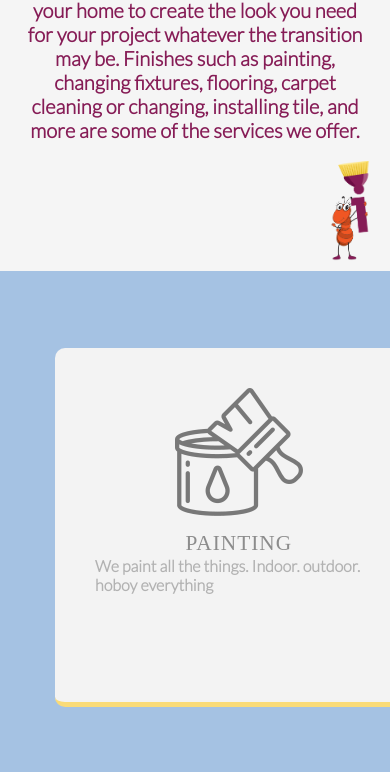
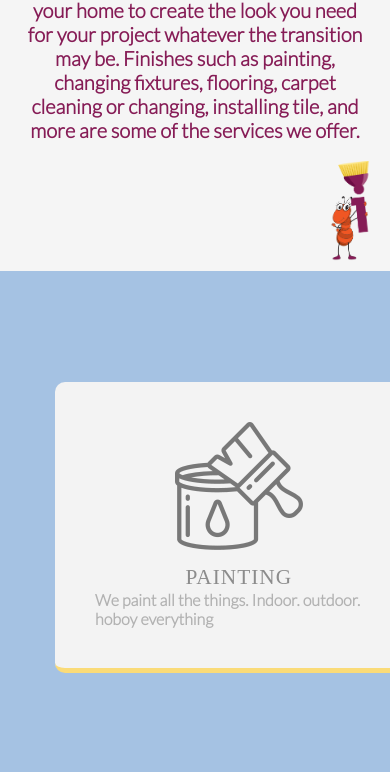
Before and after one commit to MomentaiBro/CarlaniWebApp, a React (Create React App) app: page / in a window 390 px wide. Shown: the part 1529-2301 px from the top of the page. Built offline with nearby package versions, Linux system fonts and the light colour scheme; the HTML template or start-up script is replaced by a standard one.

Commit message:
worked on services and now it's super sexy af

```diff
--- a/src/modules/Services.module.css
+++ b/src/modules/Services.module.css
@@ -80,10 +80,10 @@ img.serviceIcon {
 } */
 
 @media (max-width: 500px) {
-  .singleservice,
+  /* .singleservice,
   .singleserviceb {
     width: 100%;
-  }
+  } */
 
   .services {
     height: 100%;
@@ -98,7 +98,6 @@ img.serviceIcon {
     margin-top: 25px;
     display: grid;
     height: 100%;
-    width: 100%;
     grid-template-areas:
       "card"
       "card"
@@ -114,7 +113,7 @@ img.serviceIcon {
     grid-area: "card";
     display: inline-block;
     width: 75%;
-    height: 75%;
+    /* height: 75%; */
     background-color: #f3f3f3;
     padding: 25px;
     color: #b2b2b2;
```
